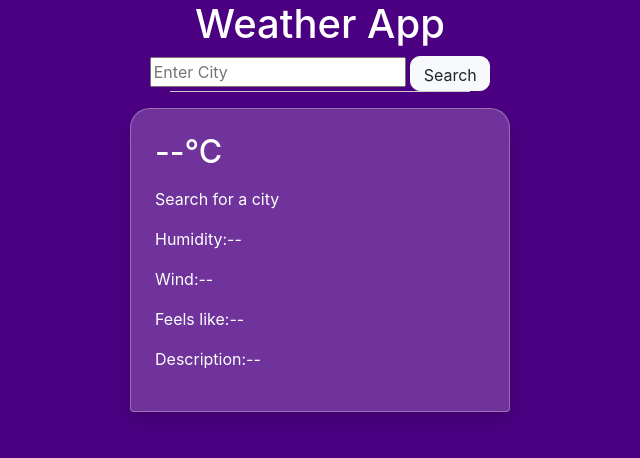
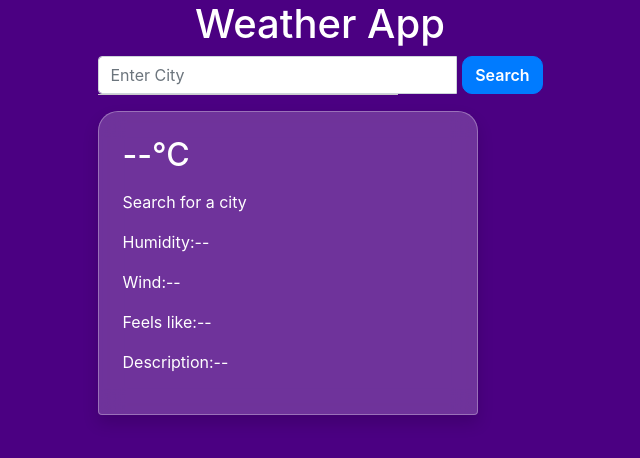
Before and after one commit to venkateshnemalikanti20-ux/weather-app, a plain HTML site: page index.html in a window 1280 px wide. Shown: the whole page, without its empty margins (320-960 px from the left). Drawn offline with nearby package versions, Linux system fonts and the light colour scheme.

Commit message:
Updated website styling

```diff
--- a/index.html
+++ b/index.html
@@ -1,6 +1,7 @@
 <!DOCTYPE html>
 <html>
     <head>
+	   <meta name="viewport" content="width=device-width,initial-scale=1.0">
 	   <link rel="stylesheet" href="https://cdn.jsdelivr.net/npm/bootstrap@4.5.3/dist/css/bootstrap.min.css" integrity="sha384-TX8t27EcRE3e/ihU7zmQxVncDAy5uIKz4rEkgIXeMed4M0jlfIDPvg6uqKI2xXr2" crossorigin="anonymous">
 	   <link rel="stylesheet" href="style.css">
 	   <script src="https://code.jquery.com/jquery-3.5.1.slim.min.js" integrity="sha384-DfXdz2htPH0lsSSs5nCTpuj/zy4C+OGpamoFVy38MVBnE+IbbVYUew+OrCXaRkfj" crossorigin="anonymous"></script>
@@ -10,9 +11,14 @@
 	<body class="background">
 	     <div class="weather-container ">
 		 <h1 class="heading">Weather App</h1>
+		 <div class="container">
+		 <div class="row justify-content-center">
+		 <div class="col-lg-5 col-md-7 col-sm-10 col-12">
 		 <div class="search-box">
-		    <input type="text" id="cityinput" placeholder="Enter City">
-			<button id="searchbtn" class="btn btn-light button1">Search</button>
+		 <div class="input-group">
+		    <input type="text" class="form-control" id="cityinput" placeholder="Enter City">
+			<button id="searchbtn" class="btn btn-primary button1">Search</button>
+		</div>
 		 </div>
 		 <div id="suggestions">
 		 </div>
@@ -27,6 +33,9 @@
 		 </div>
 		 </div>
 		 </div>
+		 </div>
+		 </div>
+		</div>
 		 <script src="script.js" defer></script>
 	</body>
 </html>
--- a/style.css
+++ b/style.css
@@ -19,12 +19,13 @@
 	color:white;
 }
 .button1{
-	width:80px;
-	height:35px;
+	font-size:16px;
+	font-weight:600;
 	border-top-left-radius:10px;
 	border-top-right-radius:10px;
 	border-bottom-left-radius:10px;
 	border-bottom-right-radius:10px;
+	margin-left:5px;
 }
 .search-box{
 	display:10px;
```
